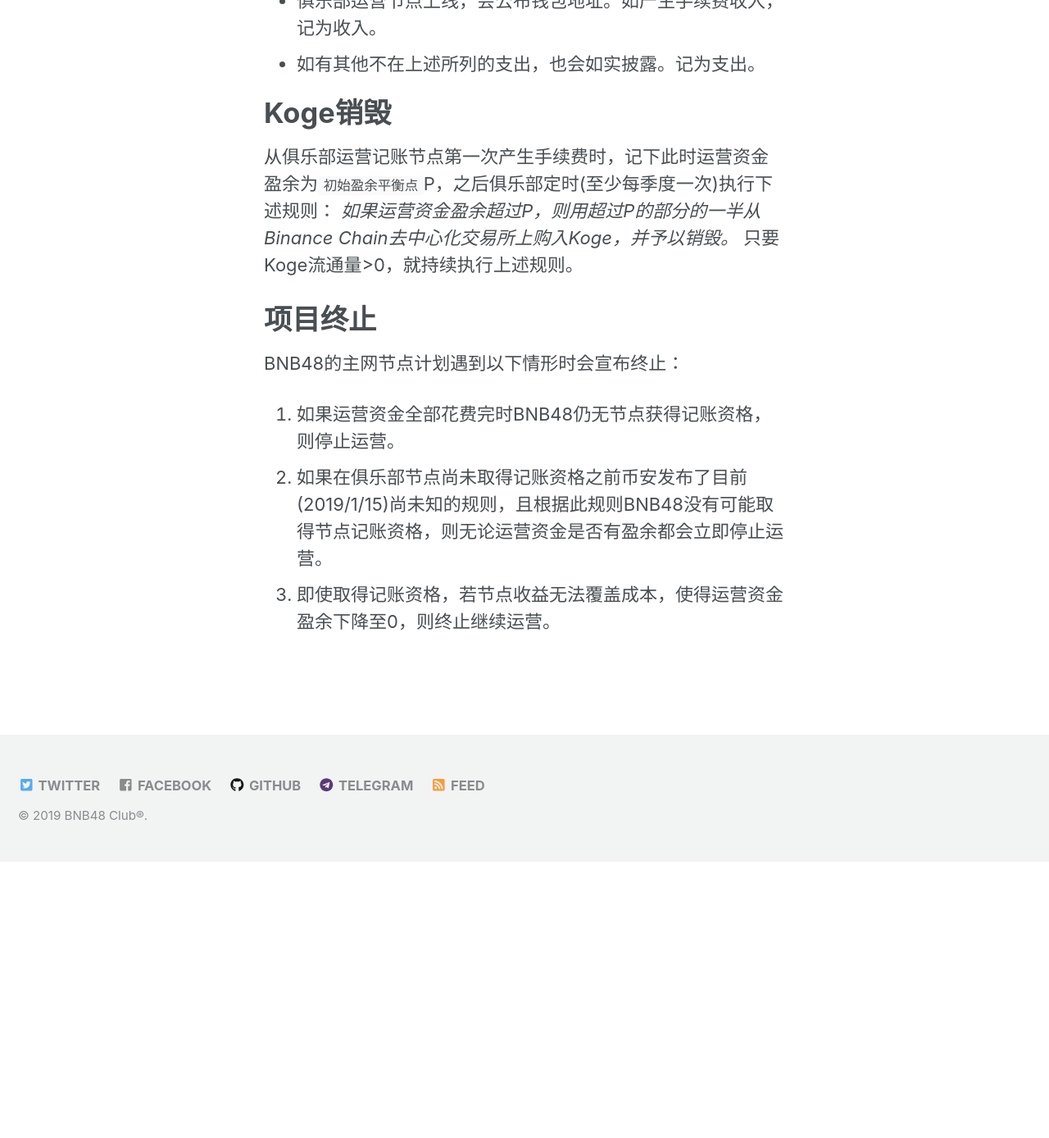
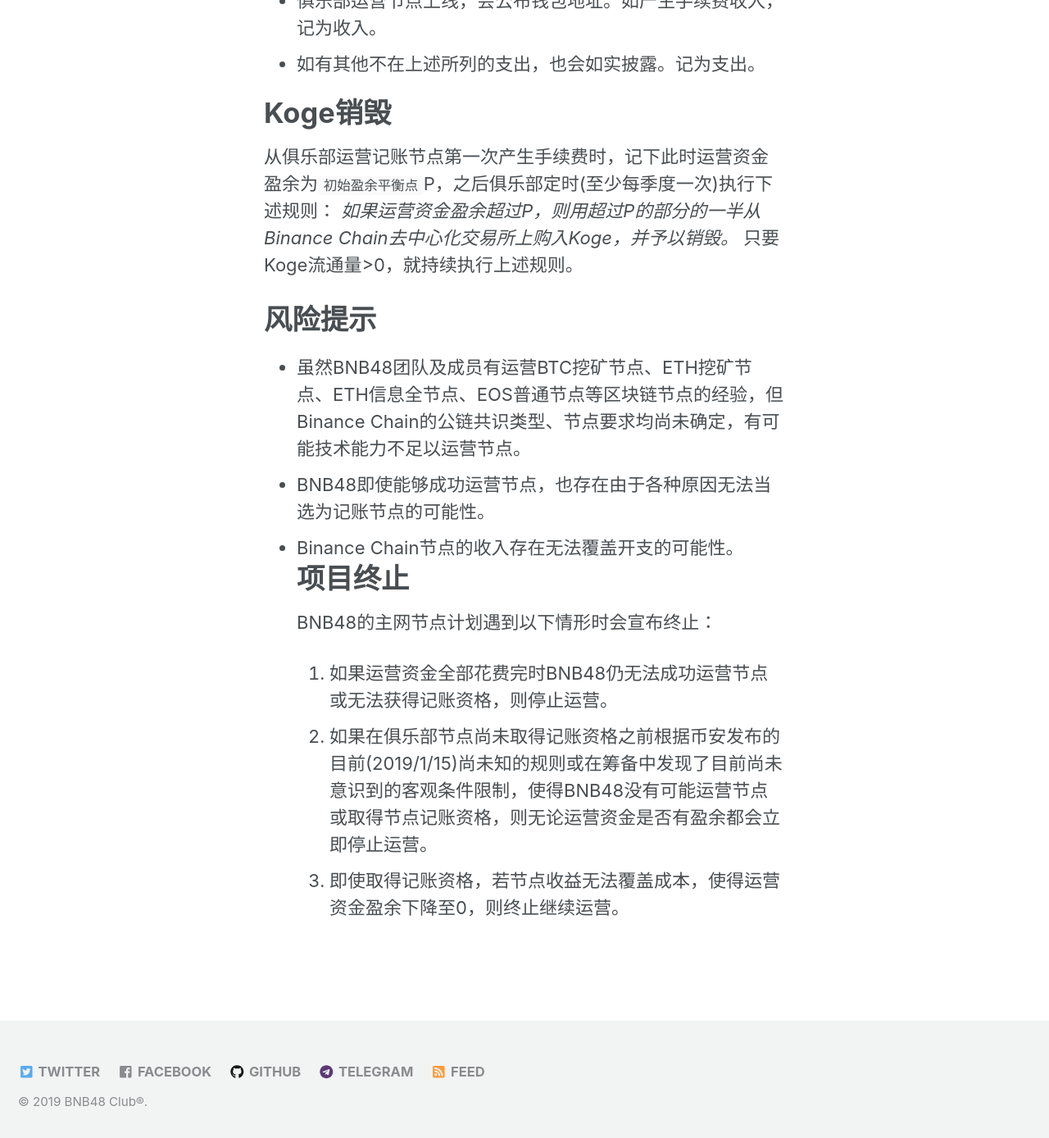
Before and after one commit to 48Club/BNB48Club.github.io, a Jekyll site: the page built from _pages/48node.md, in a window 1280 px wide and 1400 px high, scrolled down 1345 px. Shown: the top 1388 px of the window at 82% size. Built offline with Jekyll 4.4.1, drawn with Linux system fonts in a browser that asks for light colours; before the commit the page ends 2395 px from its top, so only the background shows below that.

Commit message:
风险提示

```diff
--- a/_pages/48node.md
+++ b/_pages/48node.md
@@ -30,8 +30,12 @@
 *如果运营资金盈余超过P，则用超过P的部分的一半从Binance Chain去中心化交易所上购入Koge，并予以销毁。*
 只要Koge流通量>0，就持续执行上述规则。
 
+# 风险提示
+- 虽然BNB48团队及成员有运营BTC挖矿节点、ETH挖矿节点、ETH信息全节点、EOS普通节点等区块链节点的经验，但Binance Chain的公链共识类型、节点要求均尚未确定，有可能技术能力不足以运营节点。
+- BNB48即使能够成功运营节点，也存在由于各种原因无法当选为记账节点的可能性。
+- Binance Chain节点的收入存在无法覆盖开支的可能性。
 # 项目终止
 BNB48的主网节点计划遇到以下情形时会宣布终止：
-1. 如果运营资金全部花费完时BNB48仍无节点获得记账资格，则停止运营。
-1. 如果在俱乐部节点尚未取得记账资格之前币安发布了目前(2019/1/15)尚未知的规则，且根据此规则BNB48没有可能取得节点记账资格，则无论运营资金是否有盈余都会立即停止运营。
+1. 如果运营资金全部花费完时BNB48仍无法成功运营节点或无法获得记账资格，则停止运营。
+1. 如果在俱乐部节点尚未取得记账资格之前根据币安发布的目前(2019/1/15)尚未知的规则或在筹备中发现了目前尚未意识到的客观条件限制，使得BNB48没有可能运营节点或取得节点记账资格，则无论运营资金是否有盈余都会立即停止运营。
 1. 即使取得记账资格，若节点收益无法覆盖成本，使得运营资金盈余下降至0，则终止继续运营。
```
Also changed, not shown: other parts of _pages/48node.md (+1 -1 lines).
